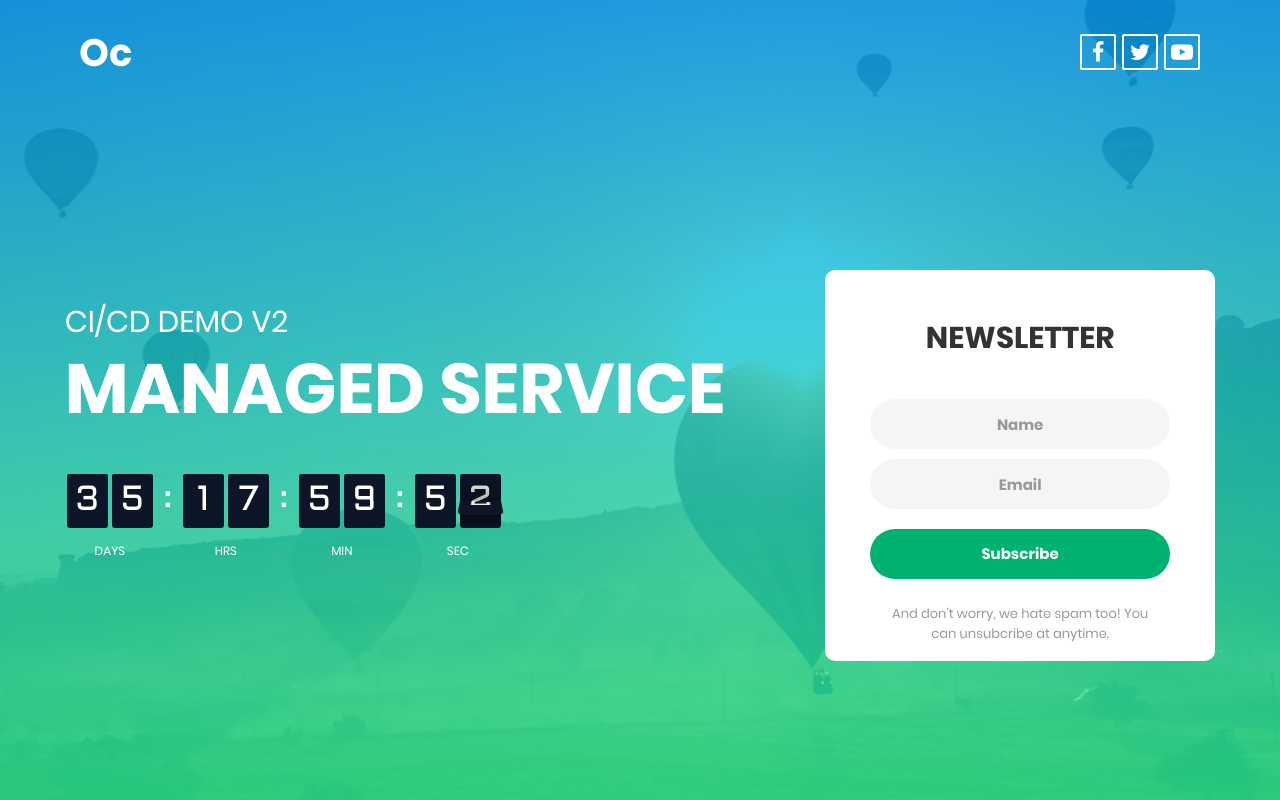
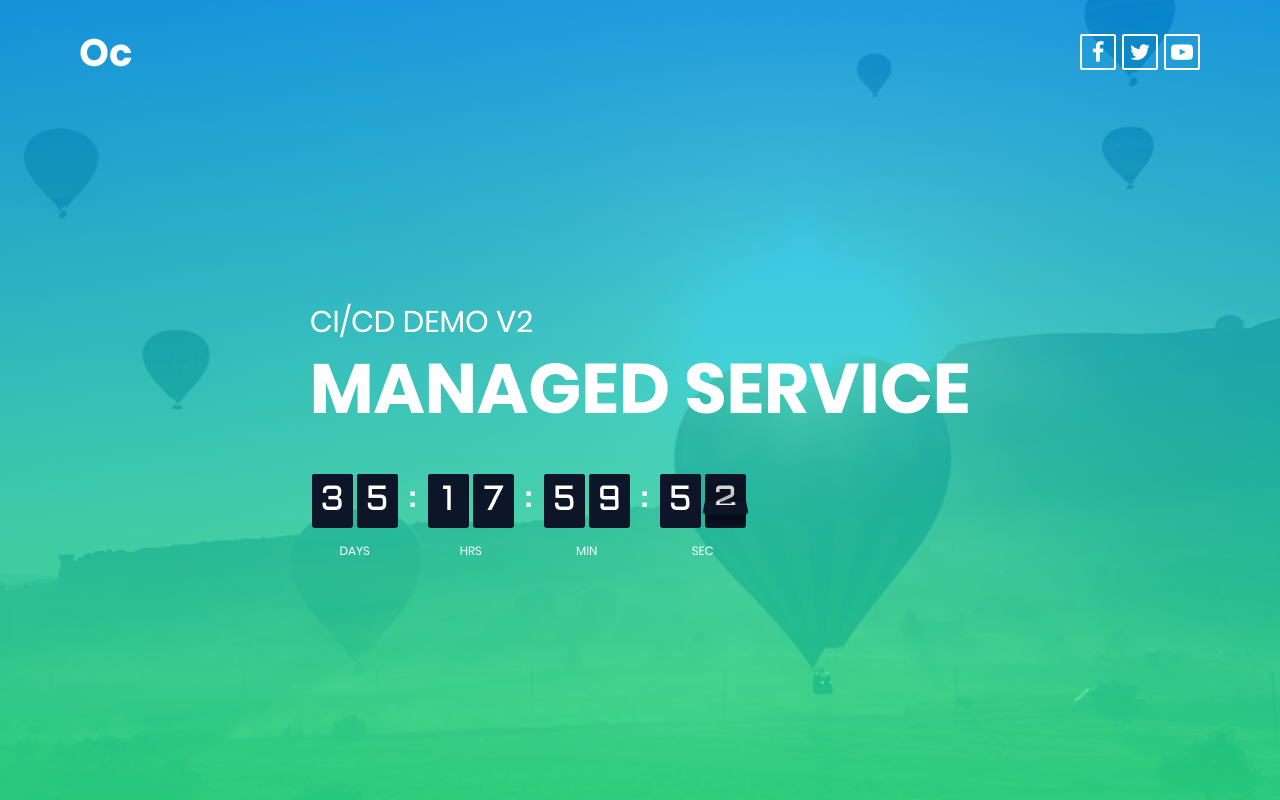
Before and after one commit to massyafaat/webdemo, a PHP site: page / in a window 1280 px wide. Run offline with PHP 8.4, Linux system fonts and the light colour scheme.

Commit message:
Update index.php
take out newsfeed subscribtion

```diff
--- a/data-web/index.php
+++ b/data-web/index.php
@@ -58,39 +58,8 @@
 				<div class="cd100"></div>
 
 			</div>
-
-			<div class="bg0 wsize1 bor1 p-l-45 p-r-45 p-t-50 p-b-18 p-lr-15-sm">
-				<h3 class="l1-txt3 txt-center p-b-43">
-					Newsletter
-				</h3>
-
-				<form class="w-full validate-form">
-
-					<div class="wrap-input100 validate-input m-b-10" data-validate = "Name is required">
-						<input class="input100 placeholder0 s1-txt1" type="text" name="name" placeholder="Name">
-						<span class="focus-input100"></span>
-					</div>
-
-					<div class="wrap-input100 validate-input m-b-20" data-validate = "Valid email is required: ex@abc.xyz">
-						<input class="input100 placeholder0 s1-txt1" type="text" name="email" placeholder="Email">
-						<span class="focus-input100"></span>
-					</div>
-
-					<button class="flex-c-m size2 s1-txt2 how-btn1 trans-04">
-						Subscribe
-					</button>
-				</form>
-
-				<p class="s1-txt3 txt-center p-l-15 p-r-15 p-t-25">
-					And don’t worry, we hate spam too! You can unsubcribe at anytime.
-				</p>
 			</div>
-		</div>
 	</div>
-
-
-
-
 
 <!--===============================================================================================-->
 	<script src="vendor/jquery/jquery-3.2.1.min.js"></script>
```
